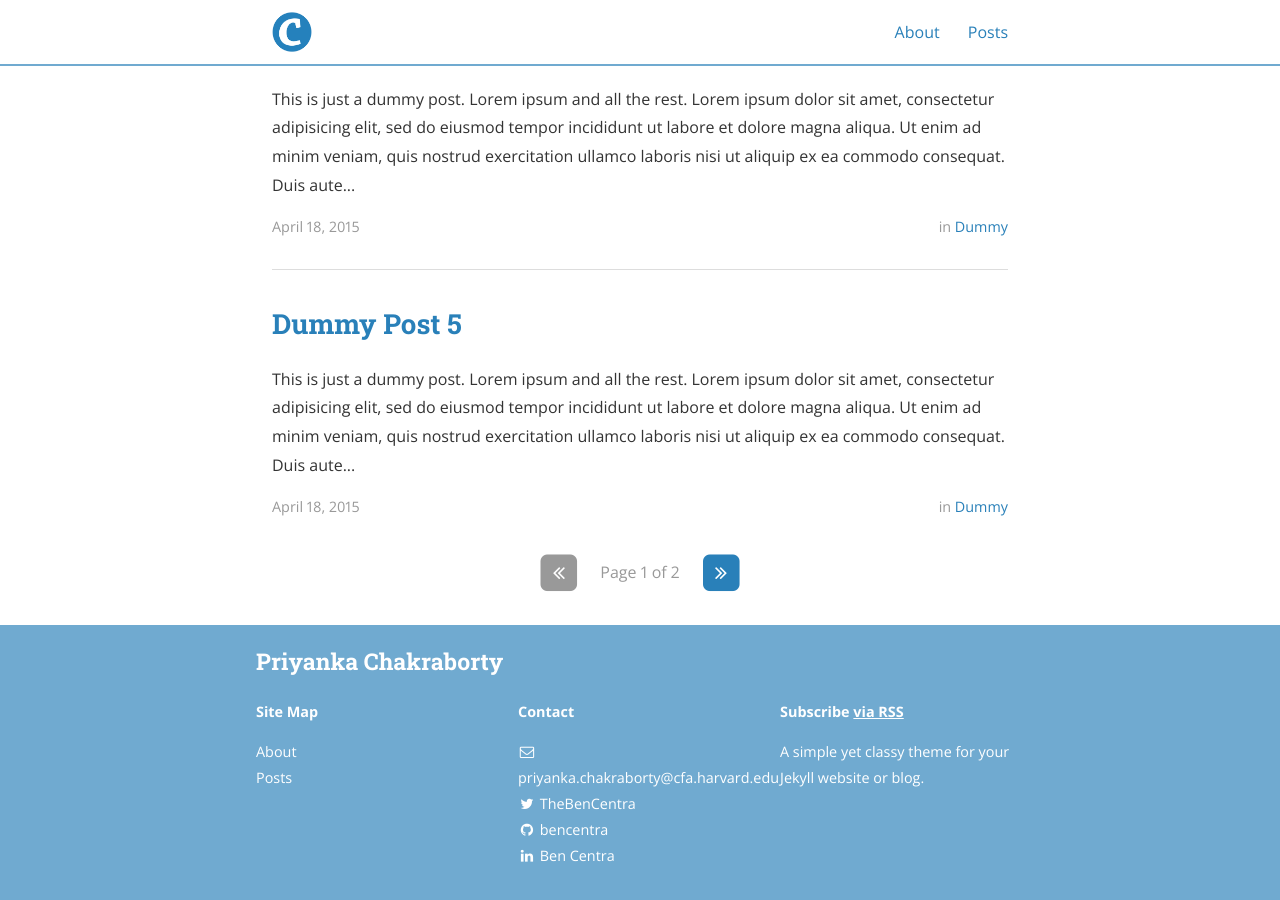
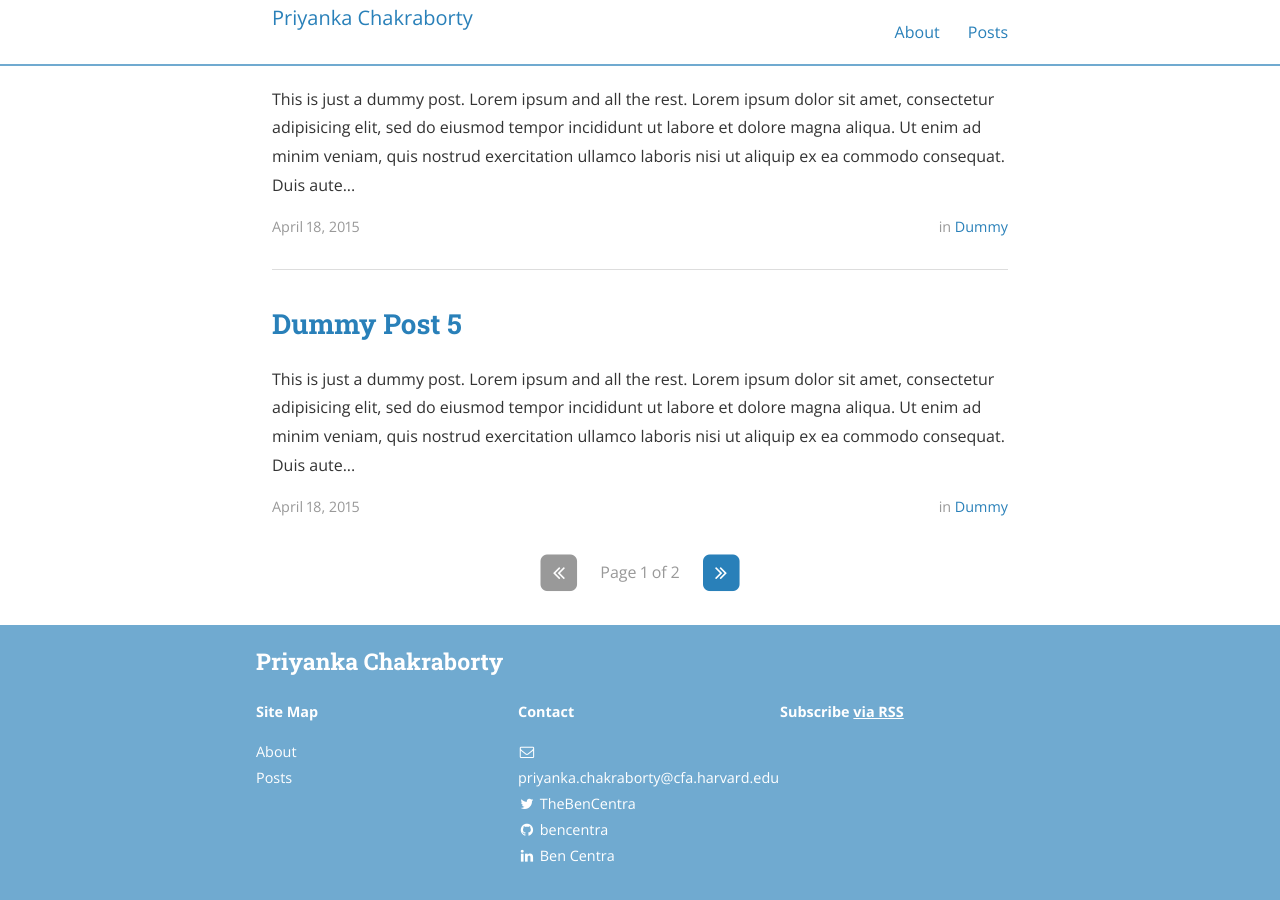
Before and after one commit to priyaastro/priyaastro.github.io, a Jekyll site: the page built from index.html, in a window 1280 px wide and 900 px high, scrolled down 1165 px. Built offline with Jekyll 4.4.1, drawn with Linux system fonts in a browser that asks for light colours; nearby versions of some CDN libraries; the list of posts is cut into pages by our own code.

Commit message:
Update _config.yml

```diff
--- a/_config.yml
+++ b/_config.yml
@@ -12,16 +12,16 @@ exclude:
 title: Priyanka Chakraborty
 #subtitle: "A simple yet classy theme for your Jekyll website or blog"
 email: priyanka.chakraborty@cfa.harvard.edu
-name: Ben Centra
+name: Priyanka Chakraborty
 description: >
-  A simple yet classy theme for your Jekyll website or blog.
+#  A simple yet classy theme for your Jekyll website or blog.
 # Base URL of site (i.e. /blog). It should always start with a slash,
 # and never end with a slash. Set it to a blank value if hosting at the
 # root of your server.
 baseurl: "" # the subpath of your site, e.g. /blog/
 url: "" # the base hostname & protocol for your site
 cover: "/assets/header_image.jpg"
-logo: "/assets/logo.png"
+#logo: "/assets/logo.png"
 
 # Build settings
 markdown: kramdown
```
